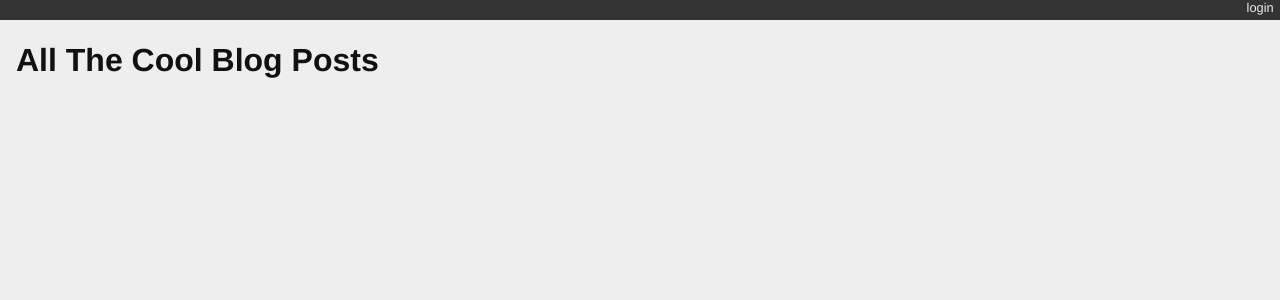
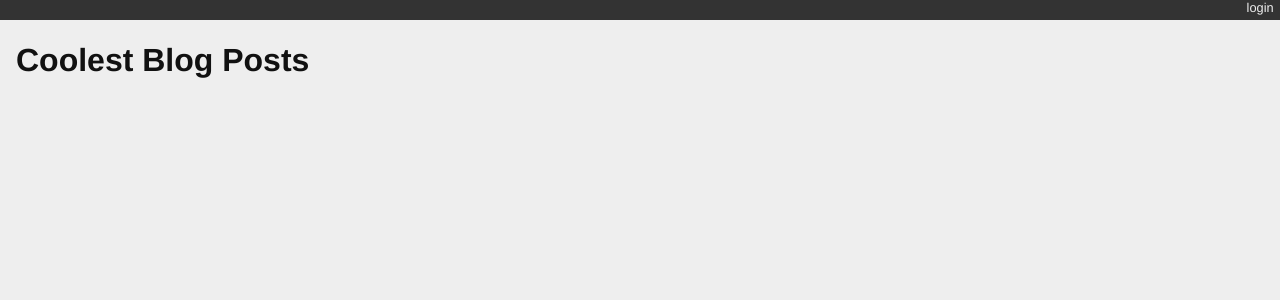
Before and after one commit to joejohnsto/django-blog, a Django app: page / in a window 1280 px wide. Shown: the top 300 px of the page. Run offline with Django 3.2, Linux system fonts and the light colour scheme; data that the repository does not hold is empty.

Commit message:
Changed title

```diff
--- a/blogging/templates/blogging/list.html
+++ b/blogging/templates/blogging/list.html
@@ -1,7 +1,7 @@
 {% extends "base.html" %}
 
 {% block content %}
-    <h1>All The Cool Blog Posts</h1>
+    <h1>Coolest Blog Posts</h1>
     {% comment %} here is where the query happens {% endcomment %}
     {% for post in posts %}
     <div class="post">
--- a/blogging/tests.py
+++ b/blogging/tests.py
@@ -51,7 +51,7 @@ class FrontEndTestCase(TestCase):
         resp = self.client.get("/")
         # the content of the rendered response is always a bytestring
         resp_text = resp.content.decode(resp.charset)
-        self.assertTrue("All The Cool Blog Posts" in resp_text)
+        self.assertTrue("Coolest Blog Posts" in resp_text)
         for count in range(1, 11):
             title = "Post %d Title" % count
             if count < 6:
```
